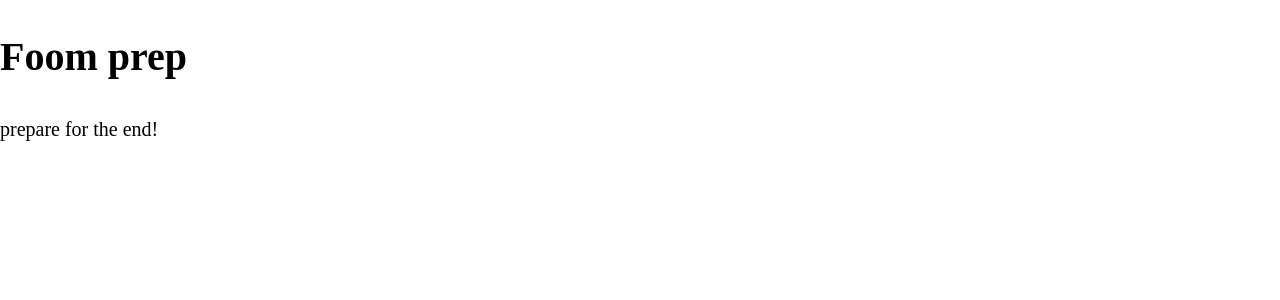
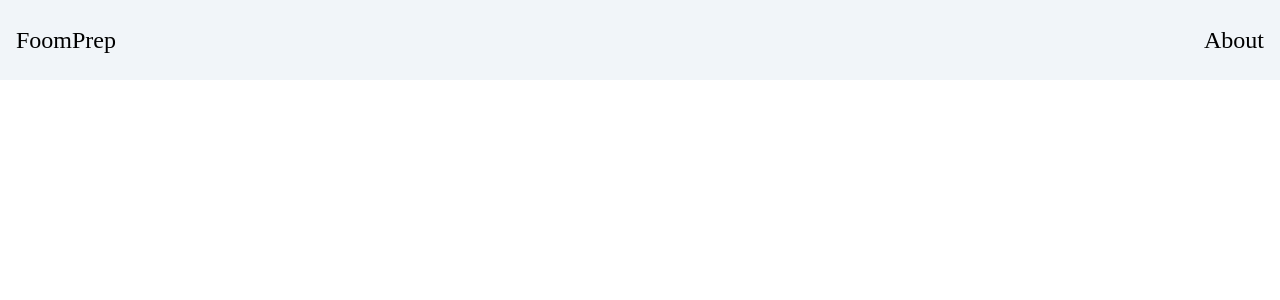
Before and after one commit to eurdoch/eurdoch.github.io, a React (Vite) app: page / in a window 1280 px wide. Shown: the top 300 px of the page. Built offline with nearby package versions, Linux system fonts and the light colour scheme.

Commit message:
Basic layout with a few links

```diff
--- a/src/App.tsx
+++ b/src/App.tsx
@@ -1,14 +1,13 @@
 import Markdown from 'markdown-to-jsx';
 import './App.css'
 
-const s = '# Foom prep\n\nprepare for the end!';
-
 function App() {
   return (
-    <div>
-      <Markdown>
-        {s}
-      </Markdown>
+    <div className="h-screen w-screen">
+      <div className="h-20 text-2xl w-screen bg-slate-100 p-4 flex gap-2 items-center">
+        <div>FoomPrep</div>
+        <div className="ml-auto">About</div>
+      </div>
     </div>
   )
 }
--- a/src/output.css
+++ b/src/output.css
@@ -560,3 +560,94 @@ h1, h2, h3, h4, h5, h6 {
   line-height: revert;
   margin: revert;
 }
+
+.ml-auto {
+  margin-left: auto;
+}
+
+.flex {
+  display: flex;
+}
+
+.h-screen {
+  height: 100vh;
+}
+
+.h-20 {
+  height: 5rem;
+}
+
+.w-screen {
+  width: 100vw;
+}
+
+.content-center {
+  align-content: center;
+}
+
+.items-center {
+  align-items: center;
+}
+
+.justify-center {
+  justify-content: center;
+}
+
+.gap-1 {
+  gap: 0.25rem;
+}
+
+.gap-2 {
+  gap: 0.5rem;
+}
+
+.justify-self-center {
+  justify-self: center;
+}
+
+.bg-slate-300 {
+  --tw-bg-opacity: 1;
+  background-color: rgb(203 213 225 / var(--tw-bg-opacity));
+}
+
+.bg-slate-200 {
+  --tw-bg-opacity: 1;
+  background-color: rgb(226 232 240 / var(--tw-bg-opacity));
+}
+
+.bg-slate-100 {
+  --tw-bg-opacity: 1;
+  background-color: rgb(241 245 249 / var(--tw-bg-opacity));
+}
+
+.p-4 {
+  padding: 1rem;
+}
+
+.p-2 {
+  padding: 0.5rem;
+}
+
+.p-2\.5 {
+  padding: 0.625rem;
+}
+
+.text-lg {
+  font-size: 1.125rem;
+  line-height: 1.75rem;
+}
+
+.text-xl {
+  font-size: 1.25rem;
+  line-height: 1.75rem;
+}
+
+.text-3xl {
+  font-size: 1.875rem;
+  line-height: 2.25rem;
+}
+
+.text-2xl {
+  font-size: 1.5rem;
+  line-height: 2rem;
+}
```
